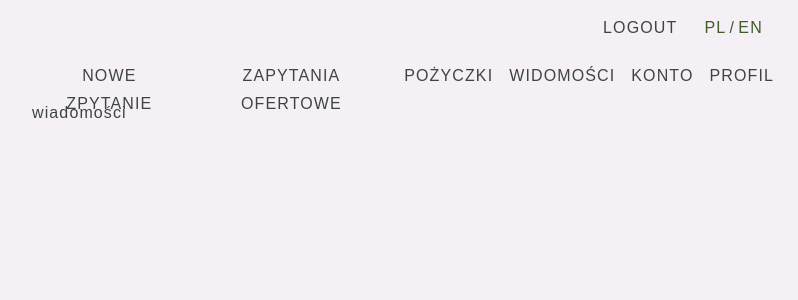
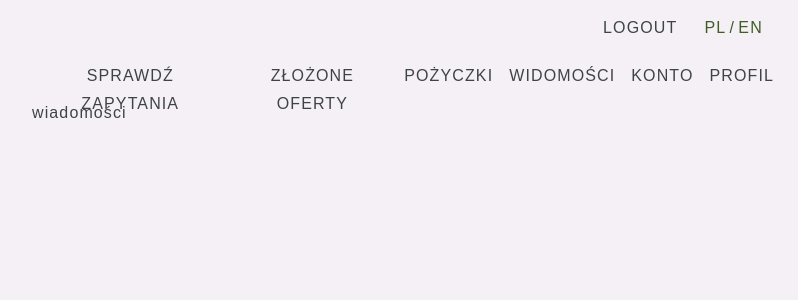
Before and after one commit to MagdaSzade/lending-app-fintech-challenge, a React (Create React App) app: page /user/messages in a window 1280 px wide. Shown: the top 300 px of the page, without its empty margins (233-1031 px from the left). Built offline with nearby package versions, Linux system fonts and the light colour scheme; a web font is replaced by a local one.

Commit message:
TMSL-20 build fix, refactor NavBar component

```diff
--- a/src/Components/NavBar/NavBar.tsx
+++ b/src/Components/NavBar/NavBar.tsx
@@ -19,25 +19,35 @@ export const NavBar: React.FC = () => {
     };
 
     useEffect(() => {
+        const linkStyleDisplay = () => {
+            return isNavBar ? displayBlockStyle : displayNoneStyle;
+        };
         setLinkStyle(linkStyleDisplay());
     }, [isNavBar]);
 
-    const linkStyleDisplay = () => {
-        return isNavBar ? displayBlockStyle : displayNoneStyle;
-    };
-
-    if (userData?.role === ROLE.BORROWER) {
     return (
         <nav className={navbarConteinerStyle}>
             <div onClick={toggle} className={iconNavStyle}>
                 <BiMenu size="1.5rem" className={centerIconStyle} />
             </div>
+            {userData?.role === ROLE.BORROWER ? (
                 <NavLink onClick={toggle} className={linkStyle} to={ROUTES.USER_MAKE_INQUIRIES}>
                     <Button>Nowe zpytanie</Button>
                 </NavLink>
+            ) : (
+                <NavLink onClick={toggle} className={linkStyle} to={ROUTES.USER_FIND_INQUIRIES}>
+                    <Button>Sprawdź zapytania</Button>
+                </NavLink>
+            )}
+            {userData?.role === ROLE.BORROWER ? (
                 <NavLink onClick={toggle} className={linkStyle} to={ROUTES.USER_INQUIRIES}>
                     <Button>Zapytania ofertowe</Button>
                 </NavLink>
+            ) : (
+                <NavLink onClick={toggle} className={linkStyle} to={ROUTES.USER_OFFERS}>
+                    <Button>Złożone oferty</Button>
+                </NavLink>
+            )}
             <NavLink onClick={toggle} className={linkStyle} to={ROUTES.USER_LOANS}>
                 <Button>Pożyczki</Button>
             </NavLink>
@@ -52,31 +62,4 @@ export const NavBar: React.FC = () => {
             </NavLink>
         </nav>
     );
-    } else {
-        return (
-            <nav className={navbarConteinerStyle}>
-                <Button onClick={toggle} className={iconNavStyle}>
-                    <BiMenu />
-                </Button>
-                <NavLink onClick={toggle} className={linkStyle} to={ROUTES.USER_MAKE_INQUIRIES}>
-                    <Button>Nowe zpytanie</Button>
-                </NavLink>
-                <NavLink onClick={toggle} className={linkStyle} to={ROUTES.USER_INQUIRIES}>
-                    <Button>Zapytania ofertowe</Button>
-                </NavLink>
-                <NavLink onClick={toggle} className={linkStyle} to={ROUTES.USER_LOANS}>
-                    <Button>Pożyczki</Button>
-                </NavLink>
-                <NavLink onClick={toggle} className={linkStyle} to={ROUTES.USER_MESSAGES}>
-                    <Button>Widomości</Button>
-                </NavLink>
-                <NavLink onClick={toggle} className={linkStyle} to={ROUTES.USER_ACCOUNT}>
-                    <Button>Konto</Button>
-                </NavLink>
-                <NavLink onClick={toggle} className={linkStyle} to={ROUTES.USER_PROFILE}>
-                    <Button>Profil</Button>
-                </NavLink>
-            </nav>
-        );
-    }
 };
--- a/src/helpers/testValues.ts
+++ b/src/helpers/testValues.ts
@@ -6,7 +6,7 @@ export const testUser: UserBorrowerInterface = {
     surname: 'testSurname',
     phone: '111111111',
     email: 'test@test.pl',
-    role: ROLE.BORROWER,
+    role: ROLE.LENDER,
     ListOfMessages: [],
     ListOfInqueries: [],
 };
```
Also changed, not shown: 1 other file (tests, documents, lock files or other folders). Lines whose indentation alone changed are shown as unchanged.
